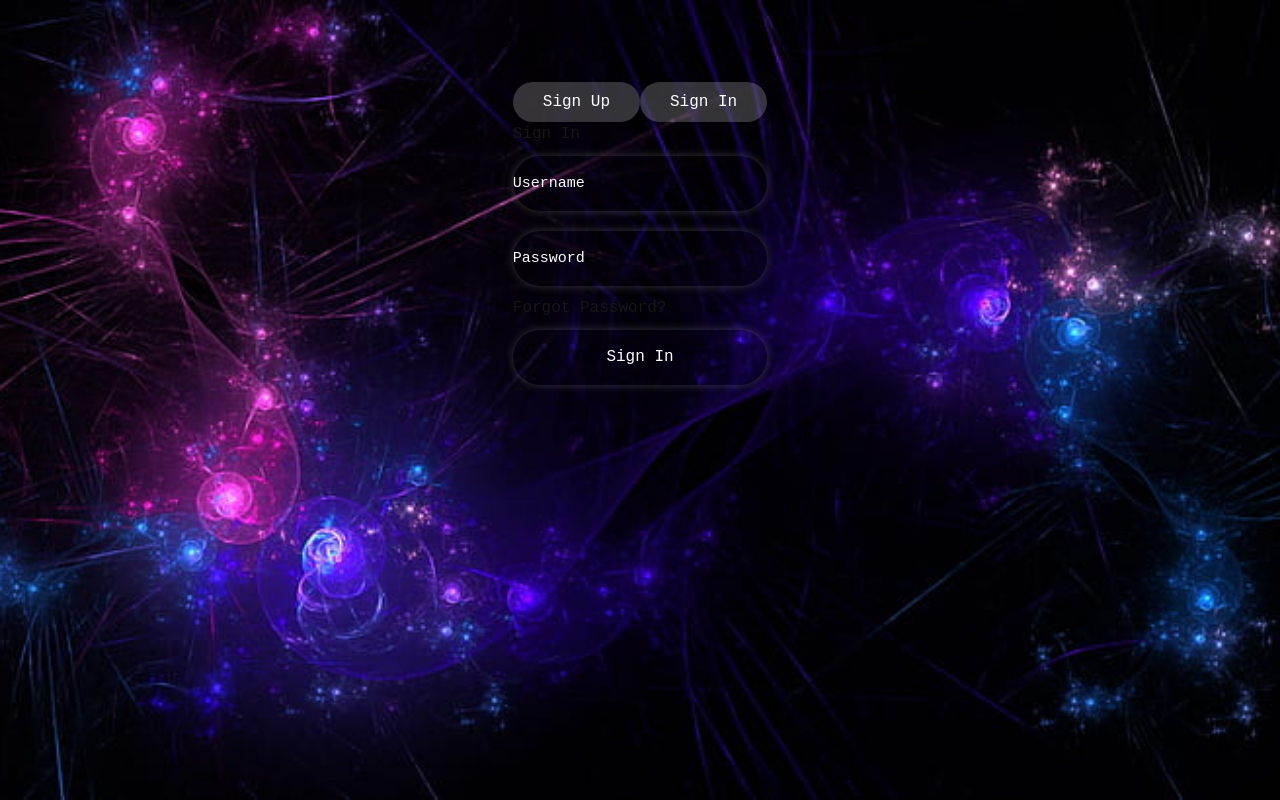
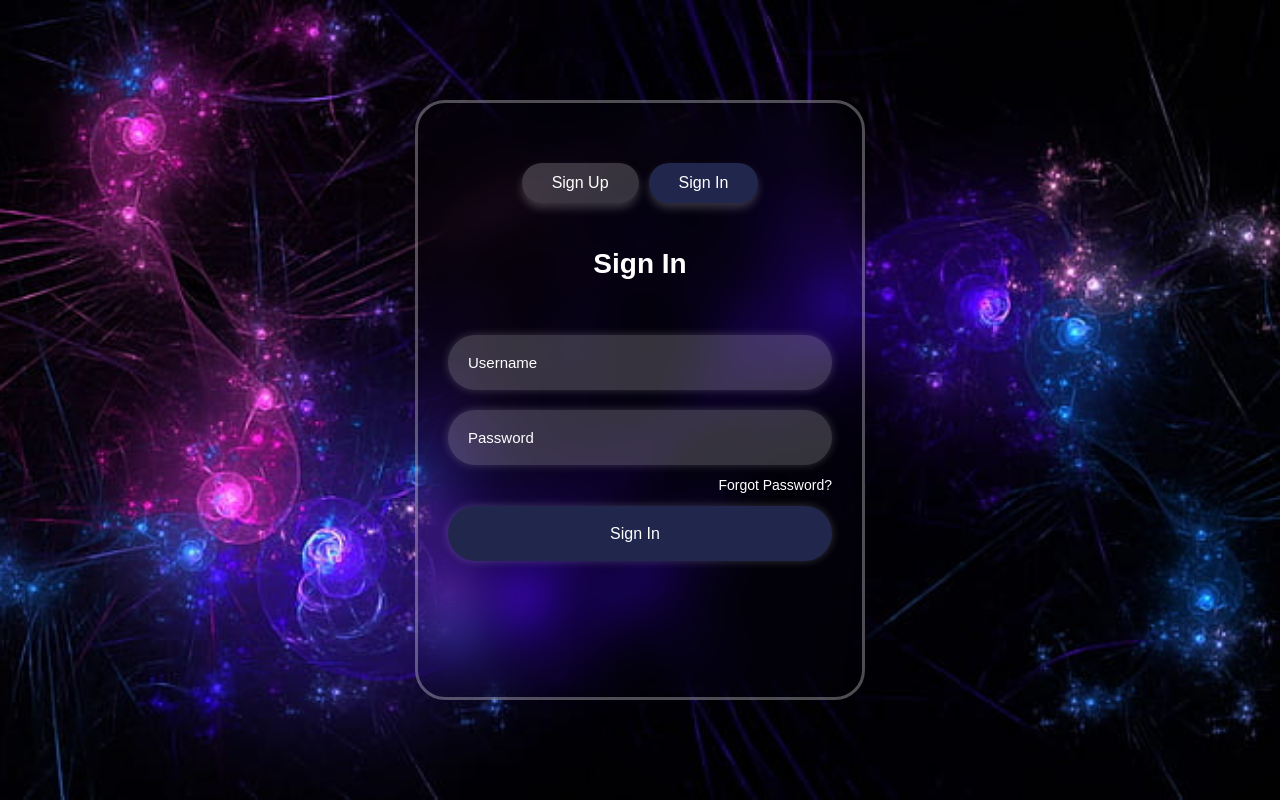
Before and after one commit to memelord26/DB_proj, a Next.js app: page /login in a window 1280 px wide. Built offline with nearby package versions, Linux system fonts and the light colour scheme.

Commit message:
login and logout

```diff
--- a/app/login/style.module.css
+++ b/app/login/style.module.css
@@ -1,66 +1,72 @@
-:global(*) {
+/* Only reset inside the login component */
+:global(.pageWrapper *) {
   margin: 0;
   padding: 0;
   box-sizing: border-box;
   font-family: 'Courier New', Courier, monospace;
 }
 
-:global(body) {
+.pageWrapper {
+  min-height: 100vh;
+  display: flex;
+  align-items: center;
+  justify-content: center;
+
   background-image: url(../images/background.jpg);
   background-position: center;
   background-size: cover;
   background-attachment: fixed;
   background-repeat: no-repeat;
-
-    display: flex;
-    align-items: center;
-    justify-content: center;
-    min-height: 100vh;
-    padding: 0 20px;
 }
 
-.form-container{
+.formContainer {
   display: flex;
+  flex-direction: column;
+  align-items: center;
+  justify-content: flex-start; /* Align content to top */
   width: 450px;
   height: 600px;
   border: 3px solid rgba(255,255,255,0.3);
   border-radius: 30px;
   backdrop-filter: blur(20px);
-    overflow:hidden;
+  padding-top: 30px;
 }
 
-.form-col{
-    position: inherit;
+.formCol {
+  position: relative;
   width: 100%;
-    overflow:hidden;
+  overflow: hidden;
+  height: 600px;
 }
 
-.btn-box{
+.btnBox {
   display: flex;
   justify-content: center;
   gap: 10px;
   margin-top: 30px;
 }
-.btn{
+
+.btn {
   font-weight: 500;
   padding: 8px 30px;
   border: none;
   border-radius: 30px;
   background: rgba(255,255,255,0.2);
   color: #fff;
-    box-shadow: 0 5px 10 px rgba(255,255,255,0.2);
+  box-shadow: 0 5px 10px rgba(255,255,255,0.2);
   cursor: pointer;
-    transform: .2s;
   transition: background-color 0.3s ease;
 }
-.btn-1{
+
+.btn1 {
   background: #21264D;
 }
-.btn:hover{
+
+.btn:hover {
   opacity: 0.85;
 }
 
-.form-box{
+.formBox {
   position: absolute;
   transform: translateX(-50%);
   display: flex;
@@ -68,53 +74,60 @@
   align-items: center;
   width: 100%;
   padding: 0 30px;
-    transition: .3s;
+  transition: 0.3s;
 }
-.form-title{
+
+.formTitle {
   margin: 40px 0;
   color: #fff;
   font-size: 28px;
   font-weight: 600;
 }
 
-.login-form{
+.loginForm {
   left: 50%;
 }
 
-.register-form{
+.registerForm {
   left: -50%;
 }
-.register-form .form-title{
+
+.registerForm .formTitle {
   margin-block: 40px 20px;
 }
 
-.form-inputs{
+.formInputs {
   width: 100%;
 }
-.input-box{
+
+.inputBox {
   position: relative;
 }
-.inputs{
+
+.inputs {
   width: 100%;
   height: 55px;
-    margin:10px 0;
+  margin: 10px 0;
   color: #fff;
-    border:none;
+  border: none;
   border-radius: 50px;
   box-shadow: 0 0 10px rgba(255,255,255,0.2);
 }
-.input-field{
+
+.inputField {
   font-size: 16px;
   padding: 0 40px 0 20px;
   background: rgba(255,255,255,0.2);
   outline: none;
   backdrop-filter: blur(20px);
 }
-::placeholder{
+
+:global(::placeholder) {
   color: #fff;
   font-size: 15px;
 }
-.input-box .icon{
+
+.icon {
   position: absolute;
   top: 50%;
   right: 20px;
@@ -124,39 +137,38 @@
   height: 17px;
 }
 
-.forgot-pass{
+.forgotPass {
   display: flex;
   justify-content: right;
   gap: 5px;
   cursor: pointer;
 }
-.forgot-pass a{
+
+.forgotPass a {
   color: #fff;
   text-decoration: none;
   font-size: 14px;
 }
-.forgot-pass a:hover{
+
+.forgotPass a:hover {
   text-decoration: underline;
 }
-.submit-btn{
+
+.submitBtn {
   display: flex;
   align-items: center;
   justify-content: center;
   gap: 10px;
   background: #21264D;
   cursor: pointer;
-    transition: .3s;
+  transition: 0.3s;
 }
-.submit-btn:hover{
+
+.submitBtn:hover {
   gap: 15px;
 }
 
-:global(::placeholder) {
-    color: #fff;
-    font-size: 15px;
-}
-
-/* For the password input special selectors, wrap with :global */
+/* Disable password eye icon */
 :global(input[type="password"]::-ms-reveal),
 :global(input[type="password"]::-ms-clear),
 :global(input[type="password"]::-webkit-credentials-auto-fill-button),
@@ -165,6 +177,6 @@
   appearance: none !important;
 }
 
-:global(input[type="password"]) {
+:global(.inputField[type="password"]) {
   padding-right: 2.5rem;
 }
```
Lines whose indentation alone changed are shown as unchanged.
